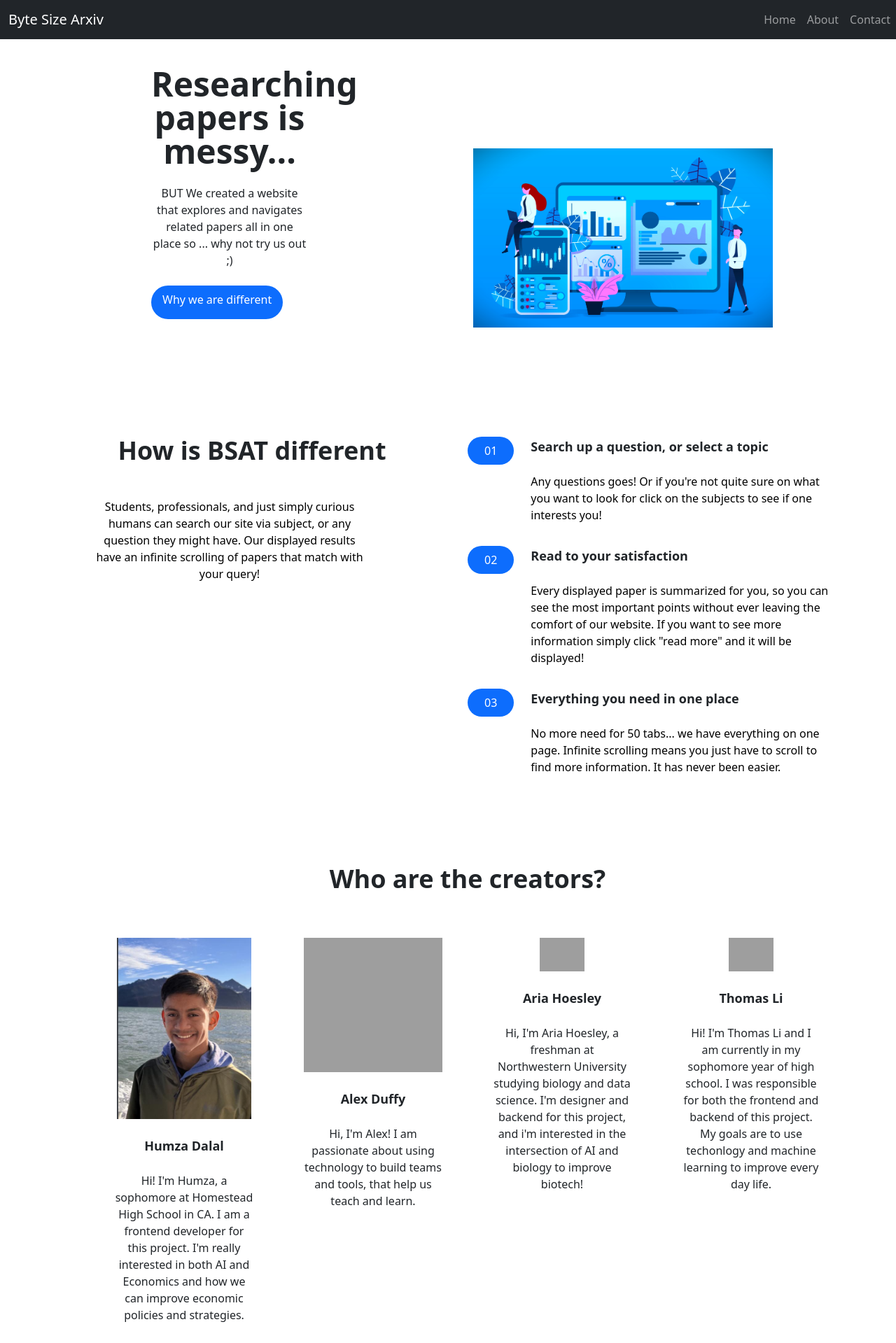
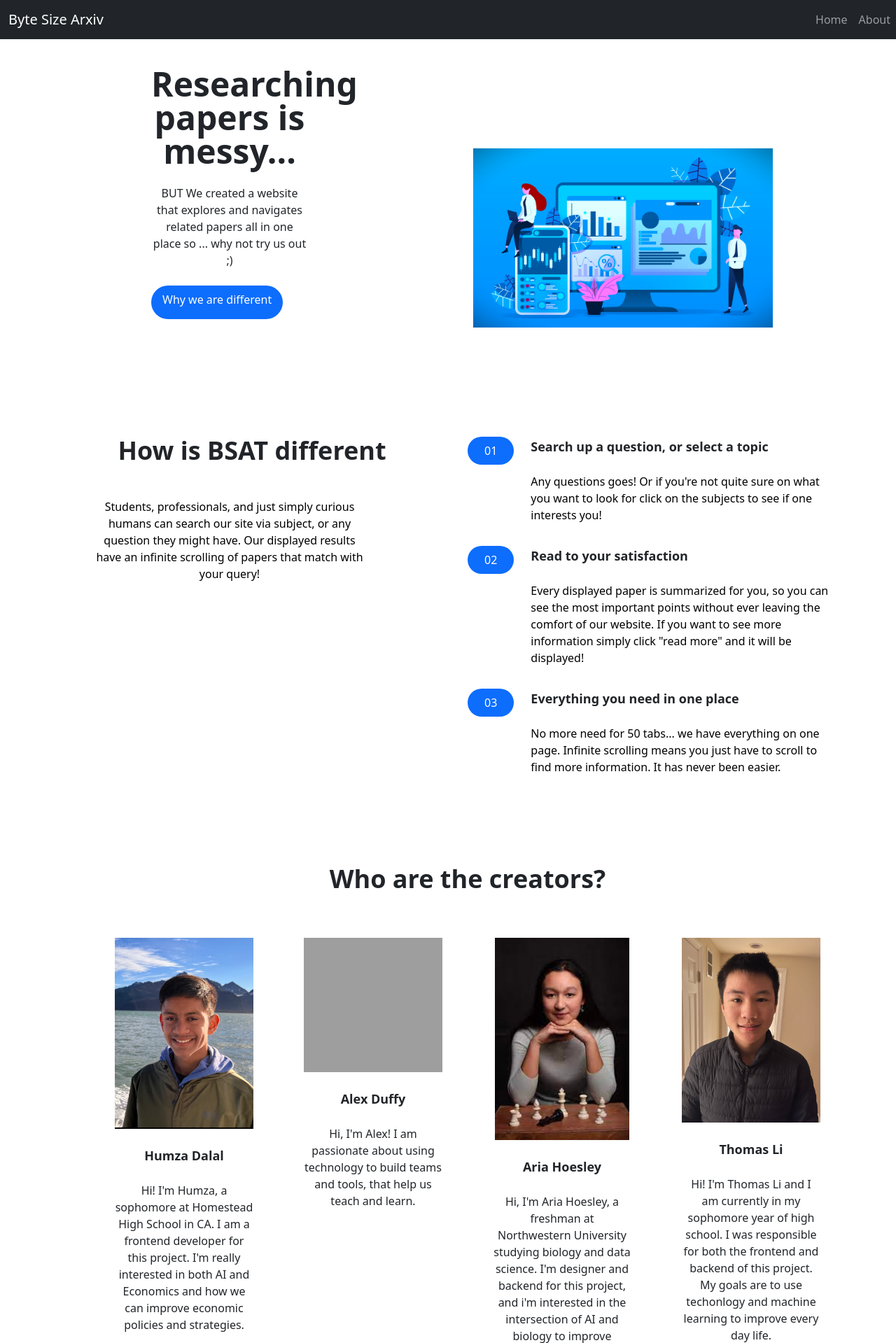
Before and after one commit to DbBested/bsa-new, a Django app: page /about in a window 1280 px wide. Shown: the top 1919 px of the page at 70% size. Run offline with Django 3.2, Linux system fonts and the light colour scheme; some libraries are stand-ins or nearby versions; grey boxes are pictures that could not be loaded.

Commit message:
final commit fix

```diff
--- a/clock.py
+++ b/clock.py
@@ -7,7 +7,7 @@ from datetime import date
 scheduler = BlockingScheduler()
 
 
-@scheduler.scheduled_job('interval', minutes=3)
+@scheduler.scheduled_job('interval', hours=3)
 def timed_job():
     schedule_api()
 
--- a/main/templates/about.html
+++ b/main/templates/about.html
@@ -24,7 +24,6 @@
             <ul class="navbar-nav ms-auto mb-2 mb-lg-0">
                 <li class="nav-item"><a class="nav-link" href="index">Home</a></li>
                 <li class="nav-item"><a class="nav-link" href="about">About</a></li>
-                  <li class="nav-item"><a class="nav-link" href="#!">Contact</a></li>
             </ul>
         </div>
     </div>
@@ -185,7 +184,7 @@
           <div
             class="flex flex-col items-center p-6 space-y-6 rounded-lg bg-veryLightGray md:w-1/3"
           >
-              <img src="static/assets/HumzaD.png" class="w-16 -mt-14 img-set" alt="" />
+            <img src="static/assets/IMG_348AB9E6962E-1.jpeg" class="img-set -mt-14" alt="" />
             <h5 class="text-lg font-bold">Humza Dalal</h5>
             <p>Hi! I'm Humza, a sophomore at Homestead High School in CA. I am a frontend developer for this project. I'm really interested in both AI and Economics and how we can improve economic policies and strategies.</p>
           </div>
@@ -205,7 +204,7 @@
           <div
             class="hidden flex-col items-center p-6 space-y-6 rounded-lg bg-veryLightGray md:flex md:w-1/3"
           >
-              <img src="static/assets/vecteezy_people-hairstyle-flat-icons_8166573.jpg" class="w-16 -mt-14" alt="" />
+            <img src="static/assets/aria.png"  class="img-set -mt-14" alt="" />
             <h5 class="text-lg font-bold">Aria Hoesley</h5>
             <p>Hi, I'm Aria Hoesley, a freshman at Northwestern University studying biology and data science. I'm designer and backend for this project, and i'm interested in the intersection of AI and biology to improve biotech!
             </p>
@@ -214,7 +213,7 @@
           <div
             class="hidden flex-col items-center p-6 space-y-6 rounded-lg bg-veryLightGray md:flex md:w-1/3"
           >
-              <img src="static/assets/vecteezy_people-hairstyle-flat-icons_8166575.jpg" class="w-16 -mt-14" alt="" />
+            <img src="static/assets/thomasli.jpg" class="img-set -mt-14" alt="" />
             <h5 class="text-lg font-bold">Thomas Li</h5>
             <p>Hi! I'm Thomas Li and I am currently in my sophomore year of high school. I was responsible for both the frontend and backend of this project. My goals are to use techonlogy and machine learning to improve every day life.
             </p>
@@ -225,8 +224,9 @@
           <div
             class="hidden flex-col items-center p-6 space-y-6 rounded-lg bg-veryLightGray md:flex md:w-1/3"
           >
-              <img src="static/assets/vecteezy_people-hairstyle-flat-icons_81665752.jpg" class="w-16 -mt-14" alt="" />
+            <img src="static/assets/IMG_20221102_165756.jpg"  class="img-set -mt-14" alt="" />
             <h5 class="text-lg font-bold">Jimmy Lu</h5>
+            <p>Hi, I'm Jimmy Lu, a Machine Learning Developer at AI Camp and a Senior at Lowell High School. I'm passionate about large language models like GPT-3!</p>
           </div>
           <!-- author 6 -->
           <div
```
Lines whose indentation alone changed are shown as unchanged.
